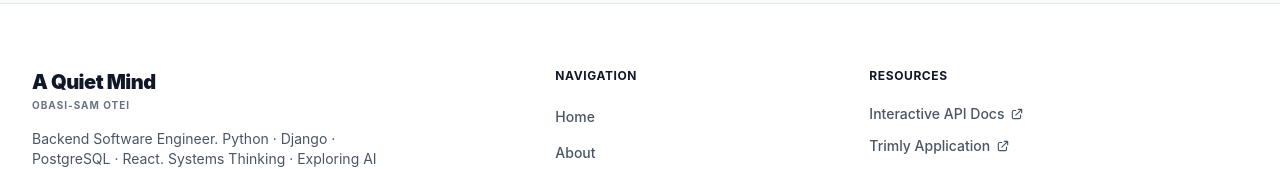
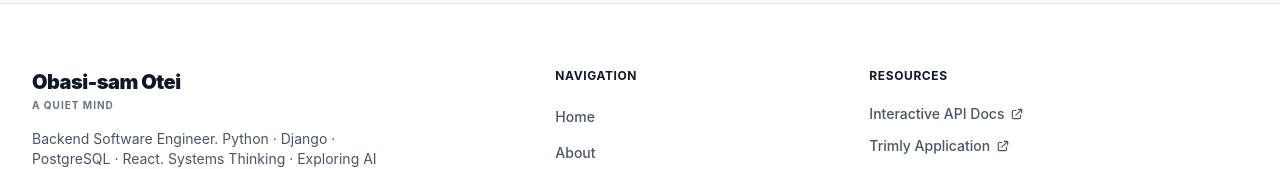
Before and after one commit to obasi-1/myportfolio, a React (Vite) app in the folder frontend/: page /my-work/buildora in a window 1280 px wide. Shown: the part 1691-1860 px from the top of the page. Built offline with nearby package versions, Linux system fonts and the light colour scheme.

Commit message:
update frontend

```diff
--- a/frontend/src/components/Footer.jsx
+++ b/frontend/src/components/Footer.jsx
@@ -10,8 +10,8 @@ const Footer = () => {
           {/* Column 1: Brand & Socials */}
           <div className="md:col-span-12 lg:col-span-5">
             <Link to="/" onClick={() => window.scrollTo(0, 0)} className="inline-block mb-4">
-              <span className="text-xl font-black text-gray-900 dark:text-white tracking-tight">A Quiet Mind</span>
-              <span className="block text-[10px] text-gray-500 font-bold uppercase tracking-widest mt-0.5">Obasi-sam Otei</span>
+              <span className="text-xl font-black text-gray-900 dark:text-white tracking-tight">Obasi-sam Otei</span>
+              <span className="block text-[10px] text-gray-500 font-bold uppercase tracking-widest mt-0.5">A Quiet Mind</span>
             </Link>
             <p className="text-gray-600 dark:text-gray-400 text-sm mb-6 max-w-sm">
               Backend Software Engineer. Python · Django · PostgreSQL · React. Systems Thinking · Exploring AI Engineering . Building systems that scale and bridging quantitative logic with modern web infrastructure.
```
